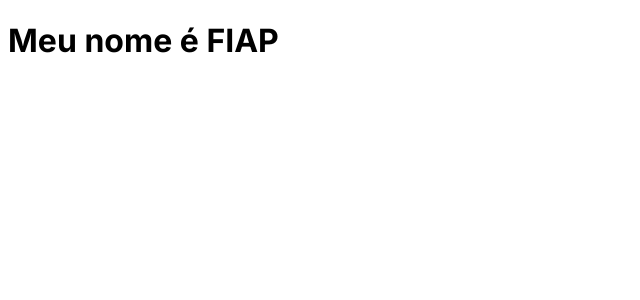
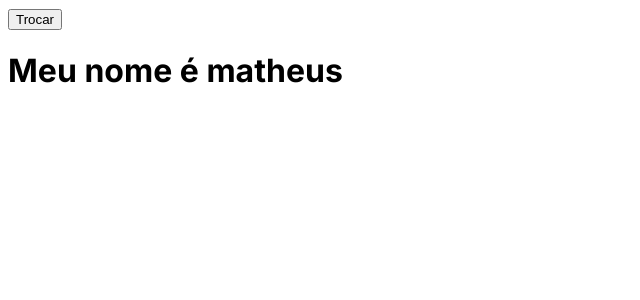
Before and after one commit to matheusp94/hooks, a Next.js app: page / in a window 1280 px wide. Shown: the top 300 px of the page, without its empty margins (0-640 px from the left). Built offline with nearby package versions, Linux system fonts and the light colour scheme.

Commit message:
correcao 3

```diff
--- a/app/page.js
+++ b/app/page.js
@@ -4,13 +4,16 @@
 import { useState } from 'react';
 
 export default function Home() {
-  const state = useState();
-  console.log('State = ', state)
+  const [state, setStage] = useState('matheus');
 
-  const name = "FIAP";
+  function changeName() {
+    setStage('Outro Nome')
+  }
+
   return (
     <main>
-      <PrintMessage name={name}/>
+      <button onClick={changeName}>Trocar</button>
+      <PrintMessage name={state}/>
     </main>
   )
 }
```
